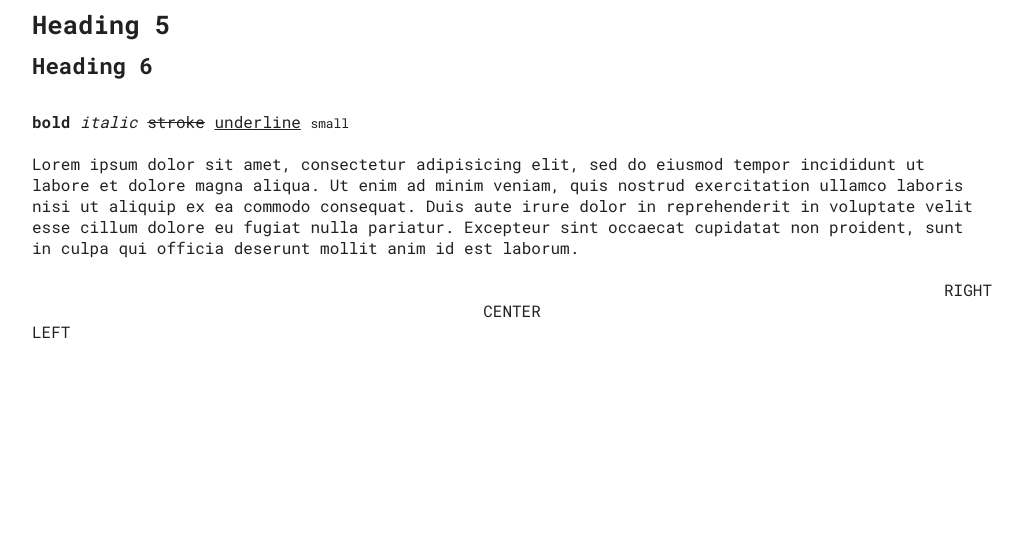
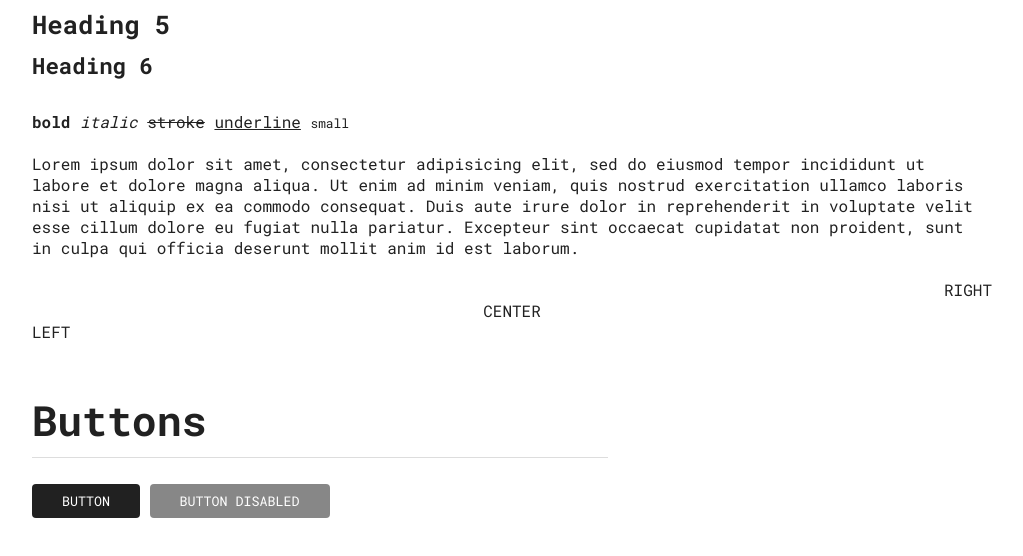
Before and after one commit to oltdaniel/skeleton-plus, a website: page index.html in a window 1280 px wide. Shown: the part 414-970 px from the top of the page, without its empty margins (128-1151 px from the left). Before the commit the page ends 806 px from the top, so only its background shows below. Drawn offline with Linux system fonts and the light colour scheme.

Commit message:
Added some basic buttons

```diff
--- a/css/skeleton-plus.css
+++ b/css/skeleton-plus.css
@@ -28,12 +28,31 @@ nav {
   nav * {
     display: inline-block; }
 
+button {
+  display: inline-block;
+  padding: 8px 30px;
+  margin: 5px 0;
+  text-align: center;
+  text-transform: uppercase;
+  border: none;
+  outline: none;
+  border-radius: 4px;
+  background-color: #212121;
+  color: #ffffff;
+  cursor: pointer; }
+  button:hover, button:disabled {
+    background-color: #878787; }
+  button:active {
+    background-color: black; }
+
 b, strong {
   font-weight: 700; }
 
 a {
   text-decoration: underline;
   cursor: pointer; }
+  a:hover {
+    color: #878787; }
 
 h1 {
   font-size: 3rem; }
--- a/index.html
+++ b/index.html
@@ -61,6 +61,15 @@
         <p class="text-center">CENTER</p>
         <p class="text-left">LEFT</p>
       </section>
+
+      <section>
+        <h2>Buttons</h2>
+        <hr>
+        <br>
+
+        <button>Button</button>
+        <button disabled>Button Disabled</button>
+      </section>
     </main>
 
     <footer>
--- a/scss/_button.scss
+++ b/scss/_button.scss
@@ -1 +1,29 @@
-button {}
+button {
+  display: inline-block;
+
+  padding: 8px 30px;
+  margin: 5px 0;
+
+  text-align: center;
+  text-transform: uppercase;
+
+  border: none;
+  outline: none;
+
+  border-radius: 4px;
+
+  background-color: $textColor;
+  color: $textInvertColor;
+
+  cursor: pointer;
+
+  // Actions
+  &:hover, &:disabled {
+    background-color: lighten($textColor, 40%);
+  }
+
+  &:active {
+    background-color: darken($textColor, 40%);
+  }
+
+}
--- a/scss/_typography.scss
+++ b/scss/_typography.scss
@@ -3,6 +3,11 @@ b, strong { font-weight: 700; }
 a {
   text-decoration: underline;
   cursor: pointer;
+
+  // Actions
+  &:hover {
+    color: lighten($textColor, 40%);
+  }
 }
 
 h1 { font-size: 3rem; }
--- a/scss/style.scss
+++ b/scss/style.scss
@@ -4,6 +4,8 @@
  Define some variables we will need
 */
 $textColor: #212121;
+$textInvertColor: #ffffff;
+
 $mutedColor: #dddddd;
 
 /*
```
Also changed, not shown: css/skeleton-plus.min.css.
